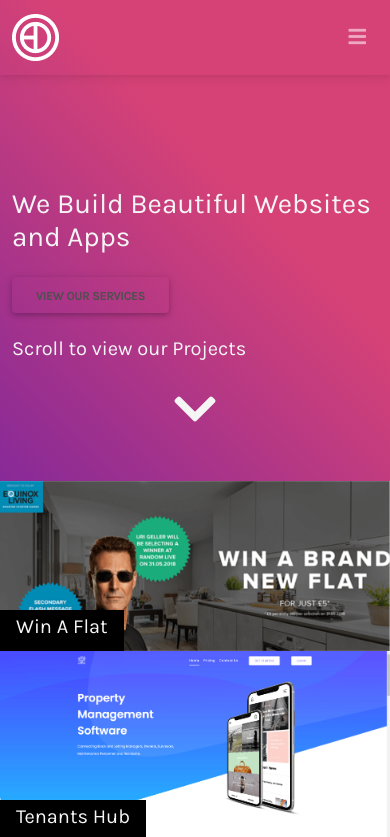
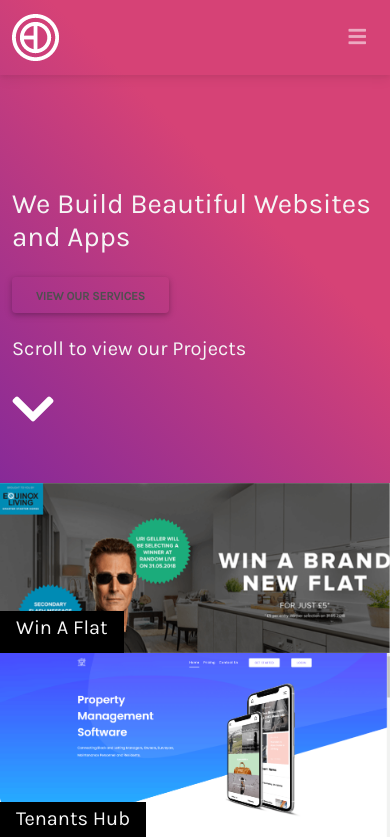
Before and after one commit to bendandoSolo/bendando, a Next.js app: page / in a window 390 px wide. Shown: the top 837 px of the page. Built offline with nearby package versions, Linux system fonts and the light colour scheme.

Commit message:
Added scroll down function for arrow on mobile version. Added media queries adjusting it. May need to come back and amend some of the code to make it more readable.

```diff
--- a/pages/index.js
+++ b/pages/index.js
@@ -126,12 +126,14 @@ export default function Home() {
                 </Link>
               </div>
               <div></div>
-              <div className="row">
+              <div className="row scroll-option">
                 <div className="col-md-7">
                   <h5 className="my-4">Scroll to view our Projects</h5>
                 </div>
-                <div className="scroll-point col-md-3 justify-content-center">
-                  <i className="fas fa-chevron-down fa-3x hover"></i>
+                <div className="scroll-point col-md-3">
+                  <a href="#grid">
+                    <i className="fas fa-chevron-down fa-3x hover text-white"></i>
+                  </a>
                 </div>
               </div>
 
@@ -213,7 +215,7 @@ export default function Home() {
         </div>
 
         {/* ONLY APPEARS ON MOBILE */}
-        <div className="grid mt-5">
+        <div id="grid" className="grid mt-5">
           <div className="row">
             <Link href="/win-a-flat">
               <div className="position-relative">
--- a/styles/Home.css
+++ b/styles/Home.css
@@ -117,3 +117,15 @@
   flex-direction: row;
   align-items: center;
 }
+
+@media screen and (max-width: 992px) {
+  .scroll-option {
+    margin-top: 200px;
+  }
+}
+
+@media screen and (max-width: 350px) {
+  .scroll-option {
+    margin-top: 120px;
+  }
+}
```
